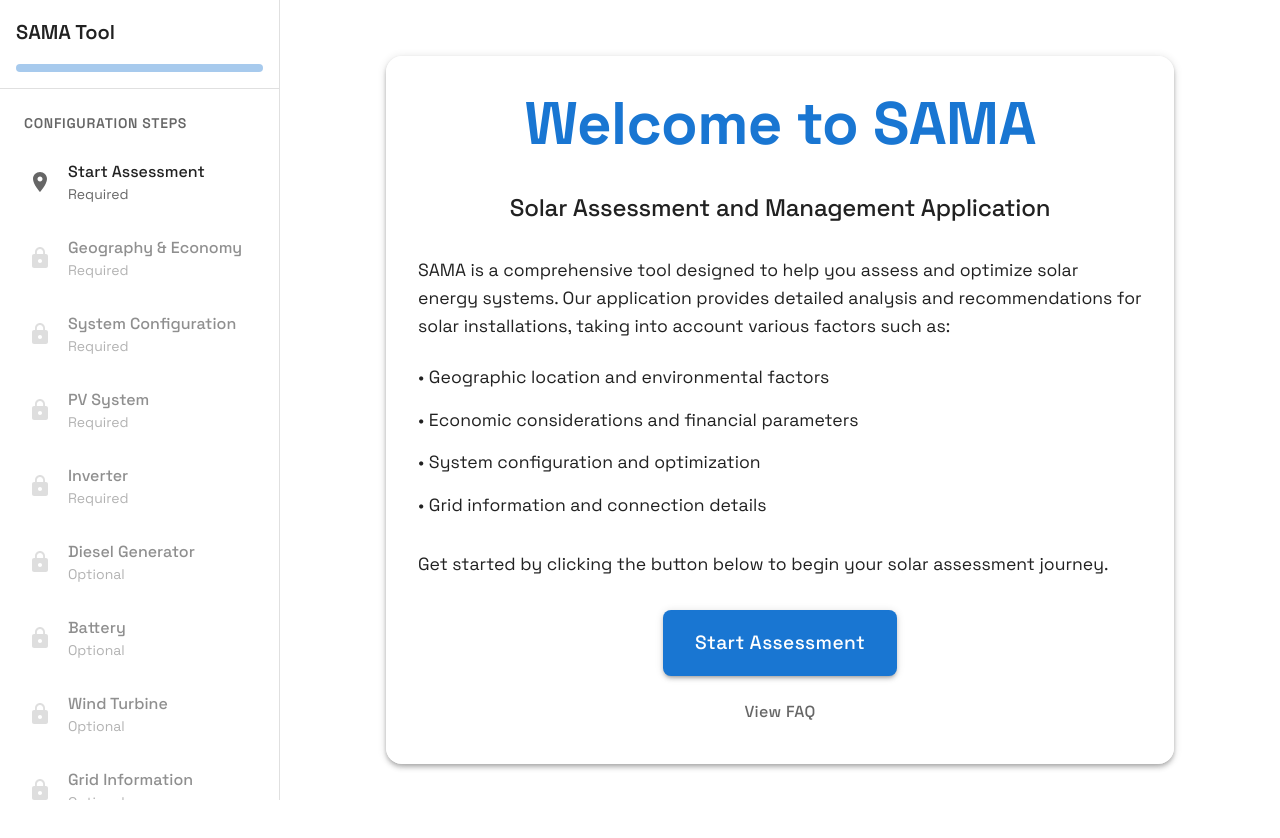
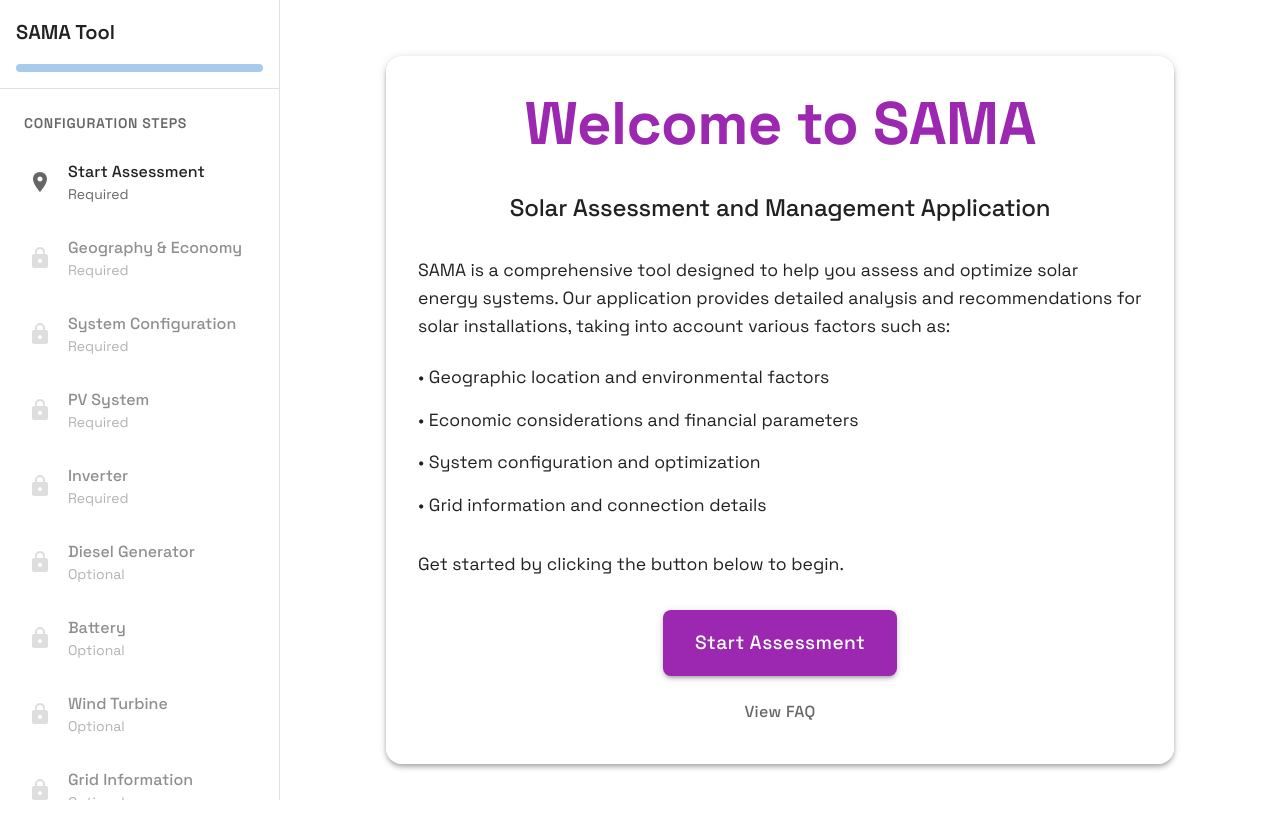
Before and after one commit to mlekhi/SAMA, a React (Vite) app in the folder frontend/: page /#/ in a window 1280 px wide. Shown: the top 838 px of the page. Built offline with nearby package versions, Linux system fonts and the light colour scheme; no server answers.

Commit message:
updating landing page design

```diff
--- a/frontend/src/renderer/pages/Landing.jsx
+++ b/frontend/src/renderer/pages/Landing.jsx
@@ -42,7 +42,7 @@ const Landing = () => {
             sx={{
               textAlign: 'center',
               fontWeight: 'bold',
-              color: '#1976d2',
+              color: 'secondary.main',
               mb: 4,
             }}
           >
@@ -88,7 +88,7 @@ const Landing = () => {
             paragraph
             sx={{ mb: 4, fontSize: '1.1rem', lineHeight: 1.6 }}
           >
-            Get started by clicking the button below to begin your solar assessment journey.
+            Get started by clicking the button below to begin.
           </Typography>
 
           <Box sx={{ display: 'flex', flexDirection: 'column', alignItems: 'center', gap: 2 }}>
@@ -103,7 +103,9 @@ const Landing = () => {
                 borderRadius: 2,
                 textTransform: 'none',
                 boxShadow: 3,
+                backgroundColor: 'secondary.main',
                 '&:hover': {
+                  backgroundColor: 'secondary.dark',
                   boxShadow: 6,
                 },
               }}
@@ -117,9 +119,6 @@ const Landing = () => {
                 fontSize: '1rem',
                 textTransform: 'none',
                 color: 'text.secondary',
-                '&:hover': {
-                  color: 'primary.main',
-                },
               }}
             >
               View FAQ
```
